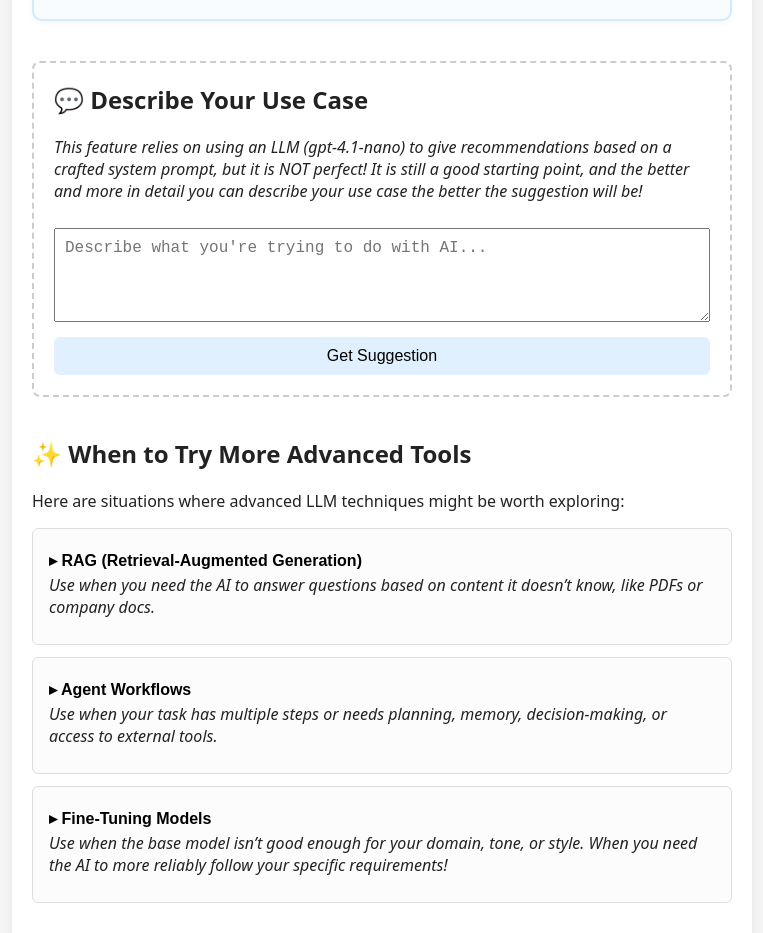
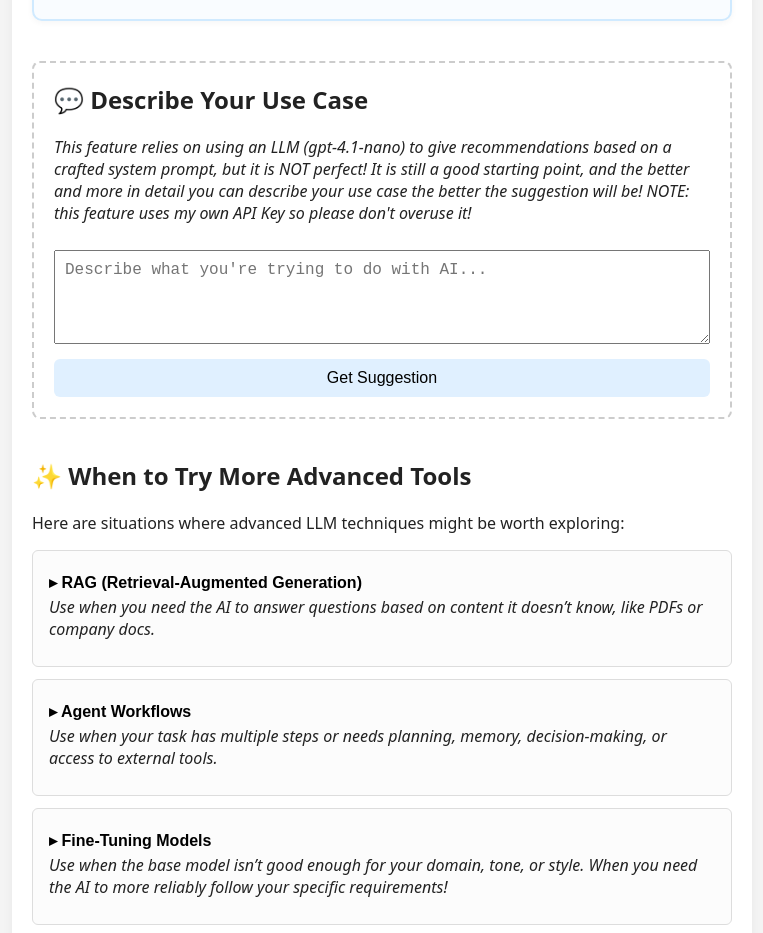
Before and after one commit to simoncwang/llm-guide, a Next.js app: page / in a window 1280 px wide. Shown: the part 820-1753 px from the top of the page, without its empty margins (258-1021 px from the left). Built offline with nearby package versions, Linux system fonts and the light colour scheme.

Commit message:
add note

```diff
--- a/components/CustomInput.tsx
+++ b/components/CustomInput.tsx
@@ -23,7 +23,7 @@ export default function CustomInput() {
   return (
     <section style={{ marginTop: '40px', padding: '20px', border: '2px dashed #ccc', borderRadius: '8px' }}>
       <h2>💬 Describe Your Use Case</h2>
-      <p style={{fontStyle: 'italic' }}>This feature relies on using an LLM (gpt-4.1-nano) to give recommendations based on a crafted system prompt, but it is NOT perfect! It is still a good starting point, and the better and more in detail you can describe your use case the better the suggestion will be!</p>
+      <p style={{fontStyle: 'italic' }}>This feature relies on using an LLM (gpt-4.1-nano) to give recommendations based on a crafted system prompt, but it is NOT perfect! It is still a good starting point, and the better and more in detail you can describe your use case the better the suggestion will be! NOTE: this feature uses my own API Key so please don't overuse it!</p>
       <textarea
         rows={4}
         value={input}
```
